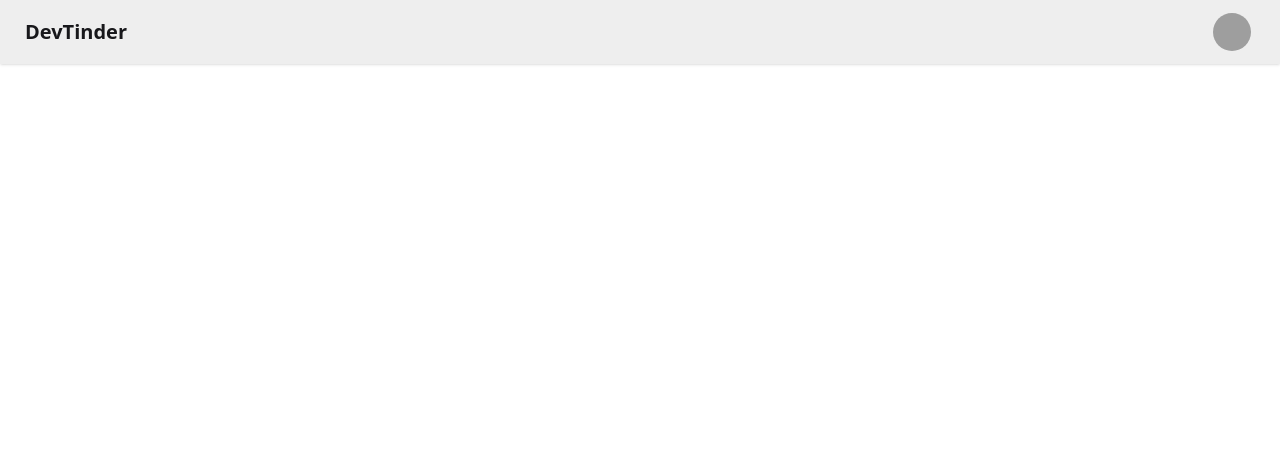
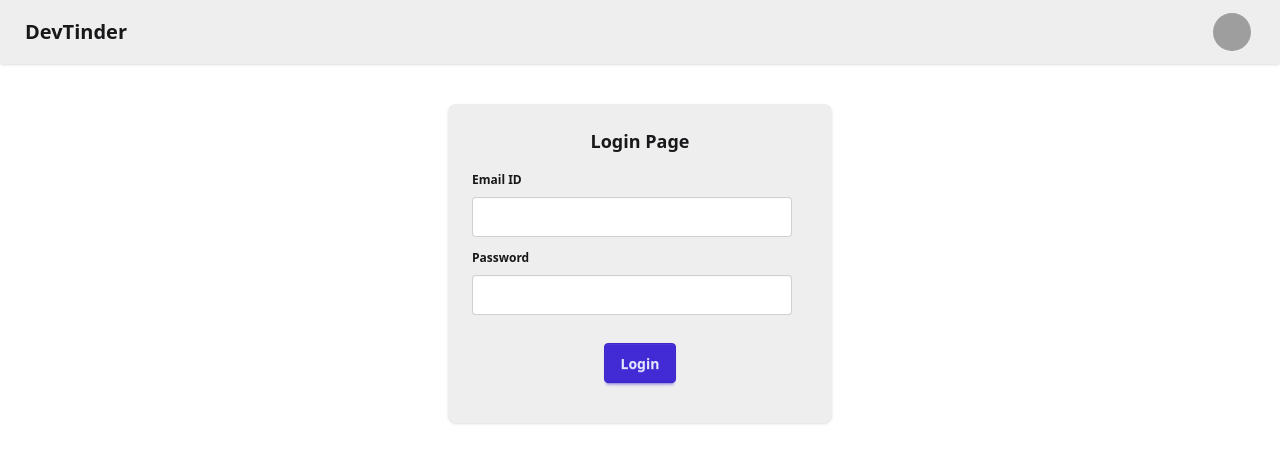
Before and after one commit to Cyber-Murphy/DevTinder_web, a React (Vite) app: page /login in a window 1280 px wide. Shown: the top 462 px of the page. Built offline with nearby package versions, Linux system fonts and the light colour scheme; grey boxes are pictures that could not be loaded.

Commit message:
axios_cors

```diff
--- a/package.json
+++ b/package.json
@@ -11,8 +11,10 @@
   },
   "dependencies": {
     "@tailwindcss/vite": "^4.0.17",
+    "axios": "^1.8.4",
     "react": "^19.0.0",
     "react-dom": "^19.0.0",
+    "react-router-dom": "^7.4.1",
     "tailwindcss": "^4.0.17"
   },
   "devDependencies": {
--- a/src/App.jsx
+++ b/src/App.jsx
@@ -1,37 +1,26 @@
+import { BrowserRouter, Route, Routes } from "react-router-dom"
+import NavBar from "./NavBar"
+import Body from "./body"
+import Login from "./Login"
+import Profile from "./Profile"
 
 function App() {
 
   return (
     <>
+      <BrowserRouter basename="/">
+      <Routes>
+        // we are making child routes
+        <Route path="/" element={<Body/>}>
+        <Route path="/login" element={<Login/>}/>
+        <Route path="/profile" element={<Profile/>}/>
 
-      <div className="navbar bg-base-300 shadow-sm">
-  <div className="flex-1">
-    <a className="btn btn-ghost text-xl">DevTinder</a>
-  </div>
-  <div className="flex gap-2">
-    <div className="dropdown dropdown-end mx-5">
-      <div tabIndex={0} role="button" className="btn btn-ghost btn-circle avatar">
-        <div className="w-10 rounded-full">
-          <img
-            alt="Tailwind CSS Navbar component"
-            src="https://img.daisyui.com/images/stock/photo-1534528741775-53994a69daeb.webp" />
-        </div>
-      </div>
-      <ul
-        tabIndex={0}
-        className="menu menu-sm dropdown-content bg-base-100 rounded-box z-1 mt-3 w-52 p-2 shadow">
-        <li>
-          <a className="justify-between">
-            Profile
-            <span className="badge">New</span>
-          </a>
-        </li>
-        <li><a>Settings</a></li>
-        <li><a>Logout</a></li>
-      </ul>
-    </div>
-  </div>
-</div>
+        </Route>
+      </Routes>
+
+      </BrowserRouter>
+
+
 
     </>
   )
--- /dev/null
+++ b/src/Body.jsx
@@ -0,0 +1,14 @@
+import React from 'react'
+import NavBar from './NavBar'
+import { Outlet } from 'react-router-dom'
+
+const Body = () => {
+  return (
+      <div>
+      <NavBar/>
+        <Outlet/>
+    </div>
+  )
+}
+
+export default Body
--- /dev/null
+++ b/src/Login.jsx
@@ -0,0 +1,57 @@
+import axios from 'axios'
+import React, { useState } from 'react'
+
+const Login = () => {
+  // defining the states , always do before the return
+  const [emailId, setEmailId]= useState("")
+  const [password, setPassword]= useState("")
+
+  // We are making a handlelogin function which when click on login button will send the data in backend for login
+  // That's why we use axios , which helps in making this request . Its better than fetch.post() since it doesn't require to manually convert into json which fetch needs to do
+  const handleLogin= async ()=>{
+    try {
+        const res= await axios.post('http://127.0.0.1:5000/login',{
+          emailId,
+          password
+        },{
+          withCredentials:true
+        })
+    } catch (error) {
+      console.error(error);
+
+    }
+  }
+  return (
+
+
+    <div className='flex justify-center'>
+     <div className="card bg-base-300 w-96 shadow-sm my-10">
+  <div className="card-body">
+    <h2 className="card-title justify-center">Login Page</h2>
+    <div>
+    <fieldset className="fieldset">
+  <legend className="fieldset-legend">Email ID </legend>
+  {/* we are making usestate for emailid */}
+  <input type="text" className="input"
+   value={emailId}
+   onChange={(e)=> setEmailId(e.target.value)}
+  />
+</fieldset>
+    <fieldset className="fieldset">
+  <legend className="fieldset-legend">Password  </legend>
+  <input type="text" className="input"
+  value={password}
+  onChange={(e)=> setPassword(e.target.value)}
+  />
+</fieldset>
+    </div>
+    <div className="card-actions justify-center my-4">
+      <button className="btn btn-primary " onClick={handleLogin}>Login</button>
+    </div>
+  </div>
+</div>
+    </div>
+  )
+}
+
+export default Login
--- /dev/null
+++ b/src/NavBar.jsx
@@ -0,0 +1,36 @@
+import React from 'react'
+
+const NavBar = () => {
+  return (
+    <div className="navbar bg-base-300 shadow-sm">
+    <div className="flex-1">
+      <a className="btn btn-ghost text-xl">DevTinder</a>
+    </div>
+    <div className="flex gap-2">
+      <div className="dropdown dropdown-end mx-5">
+        <div tabIndex={0} role="button" className="btn btn-ghost btn-circle avatar">
+          <div className="w-10 rounded-full">
+            <img
+              alt="Tailwind CSS Navbar component"
+              src="https://img.daisyui.com/images/stock/photo-1534528741775-53994a69daeb.webp" />
+          </div>
+        </div>
+        <ul
+          tabIndex={0}
+          className="menu menu-sm dropdown-content bg-base-100 rounded-box z-1 mt-3 w-52 p-2 shadow">
+          <li>
+            <a className="justify-between">
+              Profile
+              <span className="badge">New</span>
+            </a>
+          </li>
+          <li><a>Settings</a></li>
+          <li><a>Logout</a></li>
+        </ul>
+      </div>
+    </div>
+  </div>
+  )
+}
+
+export default NavBar
--- /dev/null
+++ b/src/Profile.jsx
@@ -0,0 +1,12 @@
+import React from 'react'
+
+const Profile = () => {
+  return (
+    <div>
+      profile gaurav
+
+    </div>
+  )
+}
+
+export default Profile
```
Also changed, not shown: 1 other file (tests, documents, lock files or other folders).
